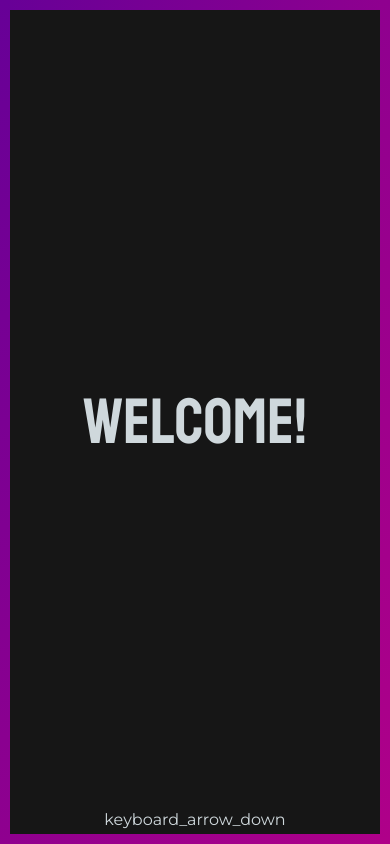
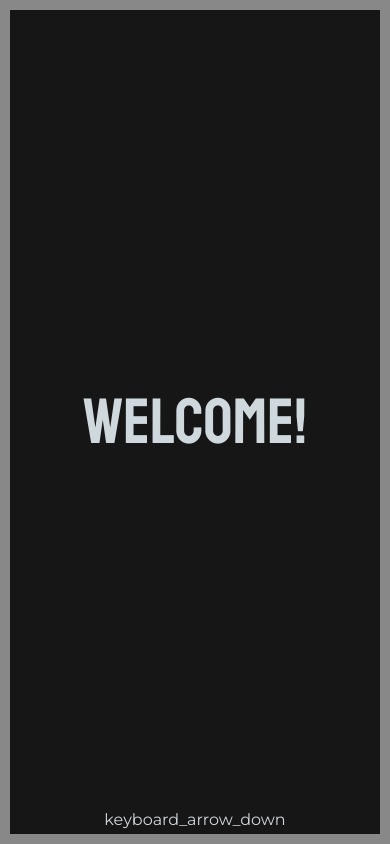
Before and after one commit to andrasfelfoldi/andrasfelfoldi.github.io, a Gatsby app: page / in a window 390 px wide. Shown: the top 844 px of the page. Built offline with nearby package versions, Linux system fonts and the light colour scheme.

Commit message:
added check for mobile device and color for address bar

```diff
--- a/src/containers/Banner.js
+++ b/src/containers/Banner.js
@@ -9,7 +9,9 @@ class Banner extends Component {
 
     componentDidMount() {
         this.updateWindowDimensions();
-        window.addEventListener('resize', this.updateWindowDimensions);
+        if(!this.isMobileDevice()){
+            window.addEventListener('resize', this.updateWindowDimensions);
+        }
     }
 
     componentWillUnmount() {
@@ -19,6 +21,10 @@ class Banner extends Component {
     updateWindowDimensions() {
         this.setState({ height: window.innerHeight });
     }
+
+    isMobileDevice = () => {
+        return (typeof window.orientation !== "undefined") || (navigator.userAgent.indexOf('IEMobile') !== -1);
+    };
 
     render() {
         return (
--- a/src/containers/Main.js
+++ b/src/containers/Main.js
@@ -21,10 +21,10 @@ class Main extends Component {
                 <SectionContainer id={'section ' + 4} style={{backgroundColor: '#555555'}}>
                     Section 4
                 </SectionContainer>
-                <div id={'topBorder'} style={{position: 'fixed', top: 0, left: 0, width: '100%', height: 10,}}/>
-                <div id={'bottomBorder'} style={{position: 'fixed', bottom: 0, left: 0, width: '100%', height: 10}}/>
-                <div id={'leftBorder'} style={{position: 'fixed', top: 0, left: 0, width: 10, height: '100%'}}/>
-                <div id={'rightBorder'} style={{position: 'fixed', top: 0, right: 0, width: 10, height: '100%'}}/>
+                <div id={'topBorder'} style={{position: 'fixed', top: 0, left: 0, width: '100%', height: 10, backgroundColor: '#888888'}}/>
+                <div id={'bottomBorder'} style={{position: 'fixed', bottom: 0, left: 0, width: '100%', height: 10, backgroundColor: '#888888'}}/>
+                <div id={'leftBorder'} style={{position: 'fixed', top: 0, left: 0, width: 10, height: '100%', backgroundColor: '#888888'}}/>
+                <div id={'rightBorder'} style={{position: 'fixed', top: 0, right: 0, width: 10, height: '100%', backgroundColor: '#888888'}}/>
             </div>
         );
     }
--- a/src/containers/SectionContainer.js
+++ b/src/containers/SectionContainer.js
@@ -9,7 +9,9 @@ class SectionContainer extends Component {
 
     componentDidMount() {
         this.updateWindowDimensions();
-        window.addEventListener('resize', this.updateWindowDimensions);
+        if(!this.isMobileDevice()){
+            window.addEventListener('resize', this.updateWindowDimensions);
+        }
     }
 
     componentWillUnmount() {
@@ -19,6 +21,10 @@ class SectionContainer extends Component {
     updateWindowDimensions() {
         this.setState({ height: window.innerHeight });
     }
+
+    isMobileDevice = () => {
+        return (typeof window.orientation !== "undefined") || (navigator.userAgent.indexOf('IEMobile') !== -1);
+    };
 
     render() {
         return (
--- a/src/html.js
+++ b/src/html.js
@@ -11,6 +11,7 @@ export default function HTML(props) {
           name="viewport"
           content="width=device-width, initial-scale=1, shrink-to-fit=no"
         />
+        <meta name="theme-color" content="#161616" />
         <link href="https://fonts.googleapis.com/icon?family=Material+Icons"
           rel="stylesheet" />
         {props.headComponents}
--- a/static/css/borders.css
+++ b/static/css/borders.css
@@ -1,4 +1,4 @@
-#topBorder {
+/* #topBorder {
     background-image: linear-gradient(to right, #670097, #8f008f);
 }
 
@@ -12,4 +12,4 @@
 
 #rightBorder {
     background-image: linear-gradient(to bottom, #8f008f, #af0089);
-}
+} */
```
